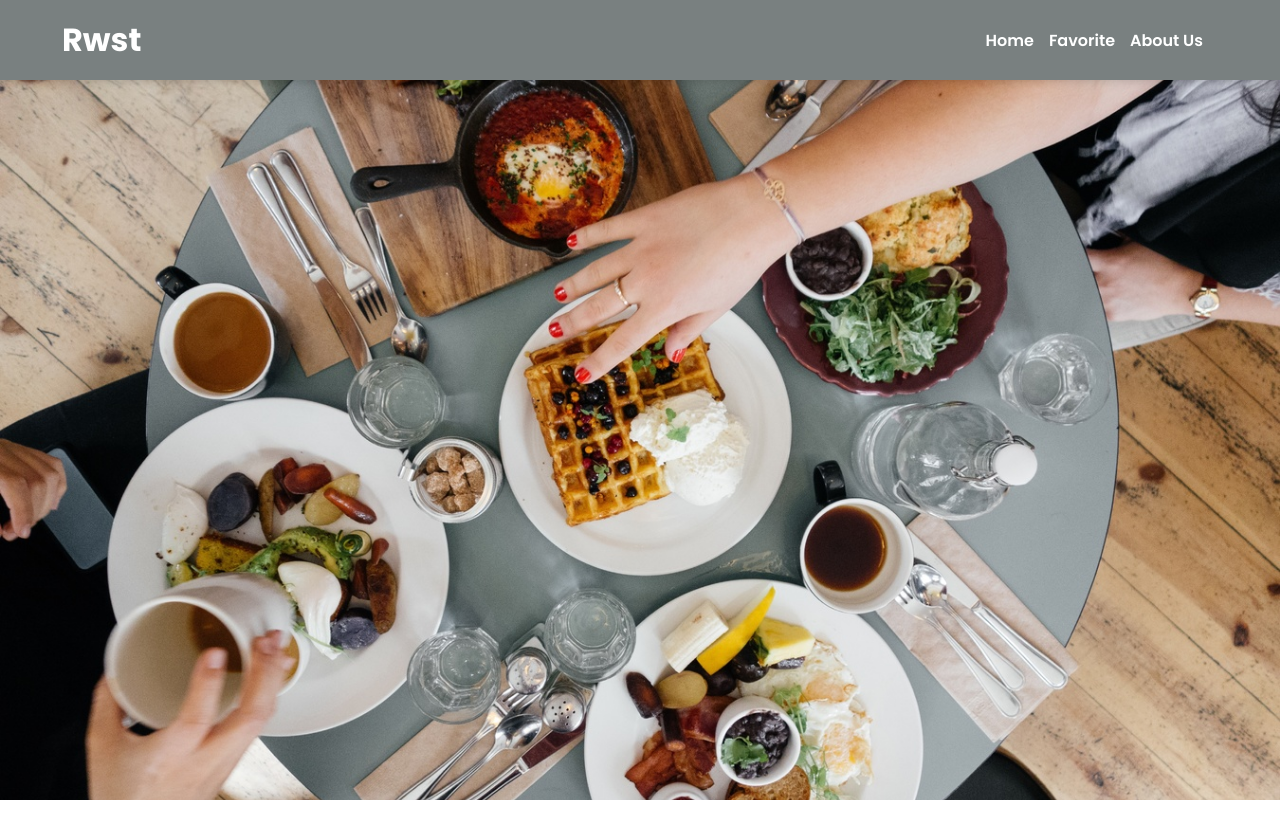
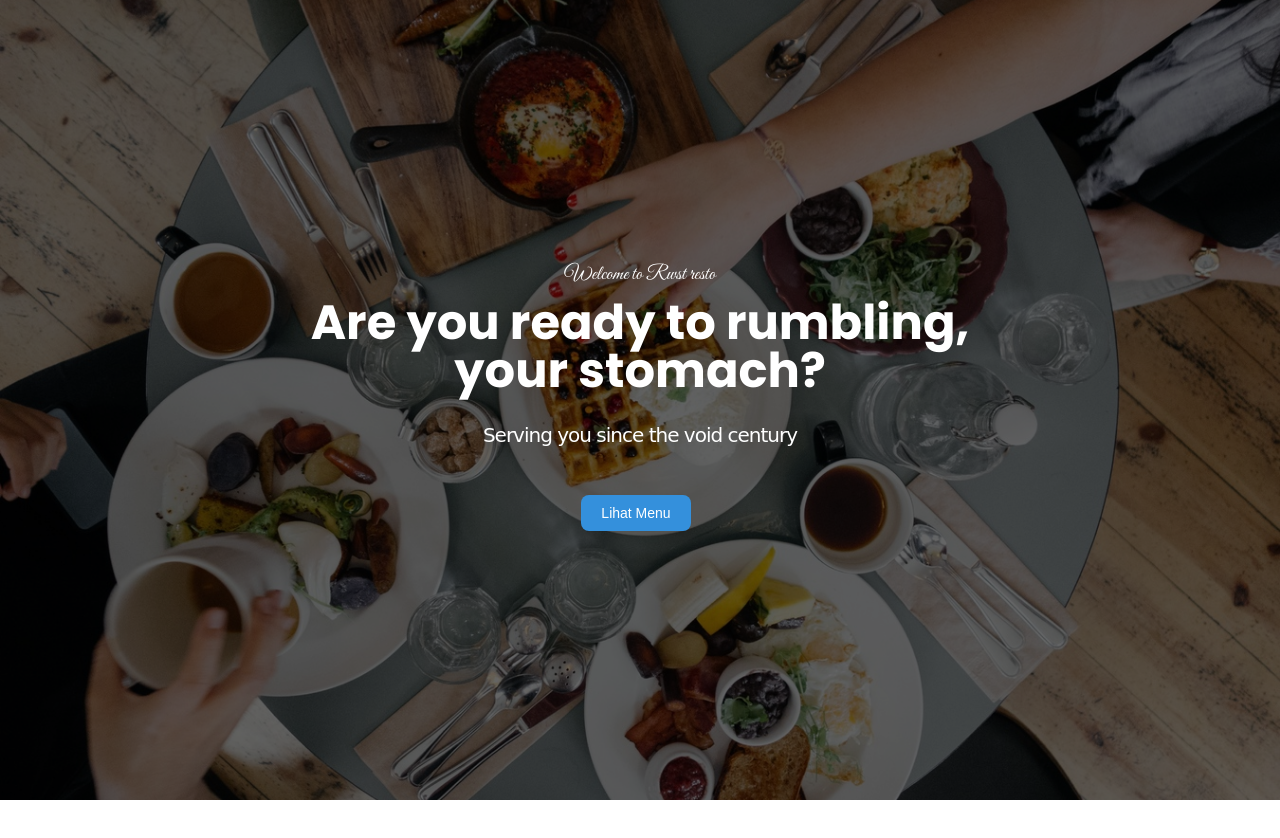
Before and after one commit to d-oxys/restaurant-app, a website built with webpack: page src/templates/index.html in a window 1280 px wide. Shown: the top 838 px of the page. Before the commit the page ends 800 px from the top, so only its background shows below. Built offline with nearby package versions, Linux system fonts and the light colour scheme; a web font is replaced by a local one.

Commit message:
second commit

```diff
--- a/src/scripts/index.js
+++ b/src/scripts/index.js
@@ -3,6 +3,24 @@ import "../styles/main.css";
 
 const hamburger = document.querySelector(".hamburger");
 const navContent = document.querySelector(".navContent");
+const content = document.querySelector(".navbar");
+const viewportHeight = window.innerHeight;
+
+let contentVisible = false;
+
+function toggleContentVisibility() {
+  if (window.scrollY >= viewportHeight && !contentVisible) {
+    content.style.display = "flex";
+    content.classList.remove("animate-out");
+    content.classList.add("animate-in");
+    contentVisible = true;
+  } else if (window.scrollY < 1 && contentVisible) {
+    content.style.display = "none";
+    content.classList.remove("animate-in");
+    content.classList.add("animate-out");
+    contentVisible = false;
+  }
+}
 
 hamburger.addEventListener("click", () => {
   navContent.classList.toggle("active");
@@ -10,3 +28,4 @@ hamburger.addEventListener("click", () => {
 });
 
 console.log("Hello Coders! :)");
+window.addEventListener("scroll", toggleContentVisibility);
--- a/src/styles/main.css
+++ b/src/styles/main.css
@@ -9,29 +9,56 @@ body {
 }
 
 /* Navbar styles */
-header {
-  position: sticky;
-  top: 0;
-  z-index: 1000;
+.containerHeader {
+  height: 300vh;
 }
 
-.containerHeader {
-  height: 100vh;
-}
-
-nav {
+.navbar {
   height: 10vh;
   position: sticky;
   top: 0;
-  background-color: #798080;
-  color: #ffffff;
-  display: flex;
+  background-color: #ffffff;
+  color: hsl(0, 0%, 0%);
+  display: none;
   justify-content: space-between;
   align-items: center;
   padding: 20px 30px;
   z-index: 100;
   box-shadow: 0 0 10px rgba(0, 0, 0, 0.2);
-  transition: left 1s;
+}
+
+@keyframes fadeIn {
+  0% {
+    opacity: 0;
+    transform: translateY(-100%);
+  }
+  100% {
+    opacity: 1;
+    transform: translateY(0);
+  }
+}
+
+@keyframes fadeOut {
+  0% {
+    opacity: 1;
+  }
+  25% {
+    opacity: 0.7;
+  }
+  50% {
+    opacity: 0.4;
+  }
+  100% {
+    opacity: 0;
+  }
+}
+
+.animate-in {
+  animation: fadeIn 0.5s ease;
+}
+
+.animate-out {
+  animation: fadeOut 2s ease forwards;
 }
 
 .brand {
@@ -57,7 +84,7 @@ nav {
 
 .navContent a {
   text-decoration: none;
-  color: #ffffff;
+  color: #000000;
   font-weight: 600;
   transition: color 0.3s ease-in-out;
 }
@@ -82,20 +109,98 @@ nav {
 
 /* hero style */
 .hero {
-  height: 90vh;
-  width: auto;
+  position: absolute;
+  top: 0;
+  left: 0;
+  height: 100vh;
+  width: 100%;
   display: flex;
   align-items: center;
-  justify-content: space-between;
+  justify-content: center;
   background-image: url("../public/images/heros/hero-image_2.jpg");
   background-size: cover;
   background-position: center;
   background-repeat: no-repeat;
+  transition: max-height 1s ease-in-out;
+  z-index: 2;
 }
 
-.hero img {
+.containerHero {
+  color: #ffffff;
+  text-align: center;
+}
+
+.rowHero {
+  display: flex;
+  flex-direction: column;
+  align-items: center;
+  z-index: 5;
+}
+.punchline {
+  font-size: 3rem;
+  font-weight: bold;
+  margin: 0;
+  z-index: 5;
+}
+.hero span {
+  line-height: 0.5;
+  display: block;
+  text-align: center;
+  margin-top: 0;
+  margin-bottom: 2.5rem;
+  z-index: 5;
+}
+
+.welcome {
+  font-family: "Great Vibes", cursive;
+  font-weight: 400;
+  font-size: 20px;
+  z-index: 5;
+}
+
+.punchline-2 {
+  letter-spacing: -0.05em;
+  font-family: "Short Stack", cursive;
+  font-weight: 400;
+  font-size: 20px;
+  margin-bottom: 3rem;
+  z-index: 5;
+}
+
+.btn {
+  background-color: #3490dc;
+  color: #fff;
+  font-weight: 500;
+  border: none;
+  border-radius: 0.5rem;
+  font-size: 0.875rem;
+  padding: 0.625rem 1.25rem;
+  margin-right: 0.5rem;
+  margin-bottom: 0.5rem;
+  cursor: pointer;
+  transition: background-color 0.3s, box-shadow 0.3s;
+  z-index: 5;
+}
+
+.btn:hover {
+  background-color: #2779b5;
+  font-weight: bold;
+}
+
+.btn:focus {
+  font-weight: bold;
+  outline: none;
+  box-shadow: 0 0 0 0.25rem #87c2f1;
+}
+.hero::before {
+  content: "";
+  position: absolute;
+  top: 0;
+  left: 0;
+  z-index: 1;
   width: 100%;
-  height: auto;
+  height: 100%;
+  background-color: rgba(0, 0, 0, 0.6);
 }
 
 @media (max-width: 768px) {
--- a/src/templates/index.html
+++ b/src/templates/index.html
@@ -7,6 +7,8 @@
     <link rel="preconnect" href="https://fonts.googleapis.com" />
     <link rel="preconnect" href="https://fonts.gstatic.com" crossorigin />
     <link href="https://fonts.googleapis.com/css2?family=Poppins:wght@400;500;600;700&display=swap" rel="stylesheet" />
+    <link href="https://fonts.googleapis.com/css2?family=Great+Vibes&display=swap" rel="stylesheet" />
+    <link href="https://fonts.googleapis.com/css2?family=Short+Stack&display=swap" rel="stylesheet" />
     <link rel="stylesheet" href="../styles/main.css" />
     <title>Restauran Apps</title>
   </head>
@@ -31,7 +33,16 @@
 
       <!-- hero section -->
       <section id="Home">
-        <div class="hero"></div>
+        <div class="hero">
+          <div class="containerHero">
+            <div class="rowHero">
+              <p class="welcome">Welcome to Rwst resto</p>
+              <div class="punchline">Are you ready to rumbling, <span>your stomach?</span></div>
+              <p class="punchline-2">Serving you since the void century</p>
+              <button class="btn">Lihat Menu</button>
+            </div>
+          </div>
+        </div>
       </section>
     </header>
 
```
